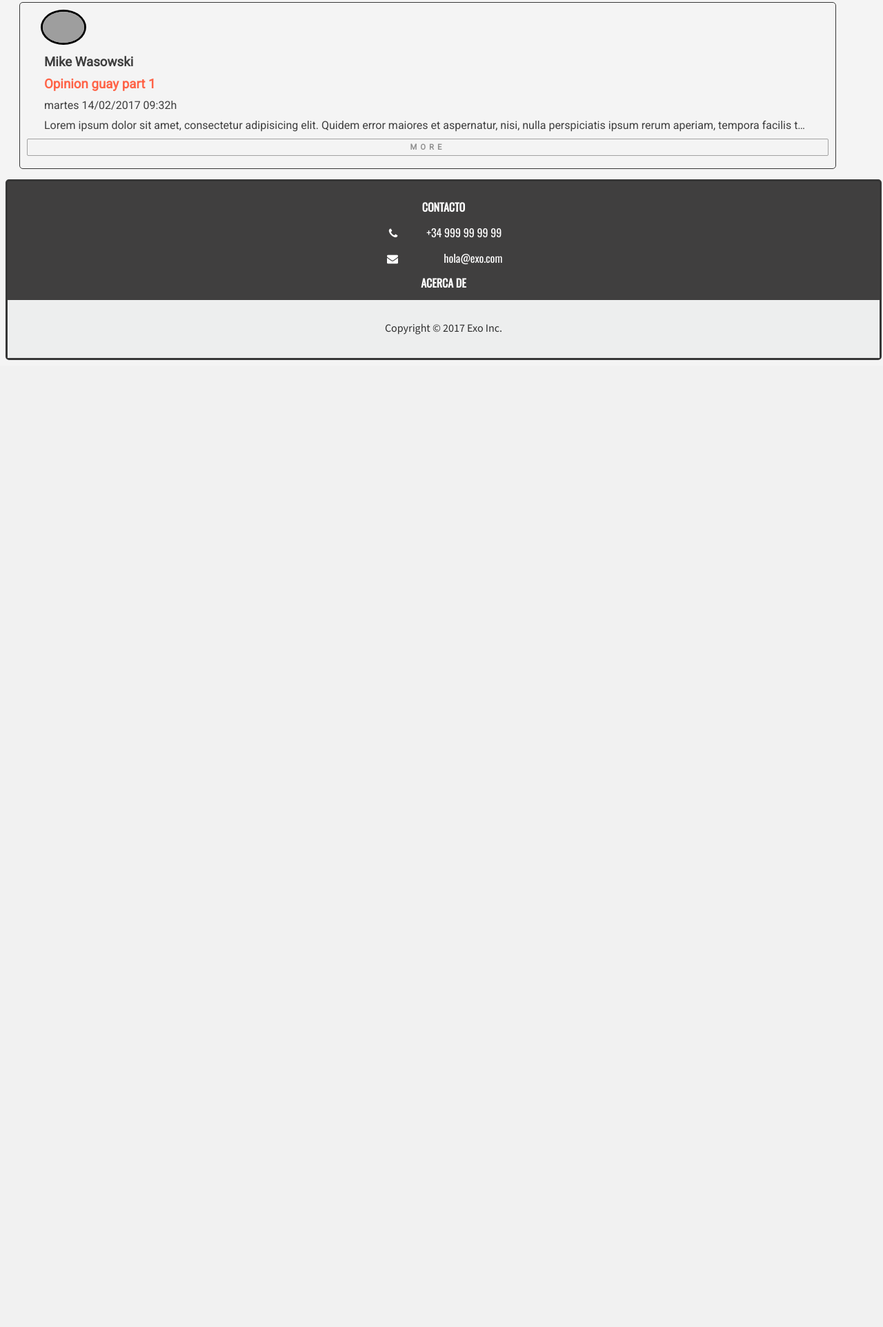
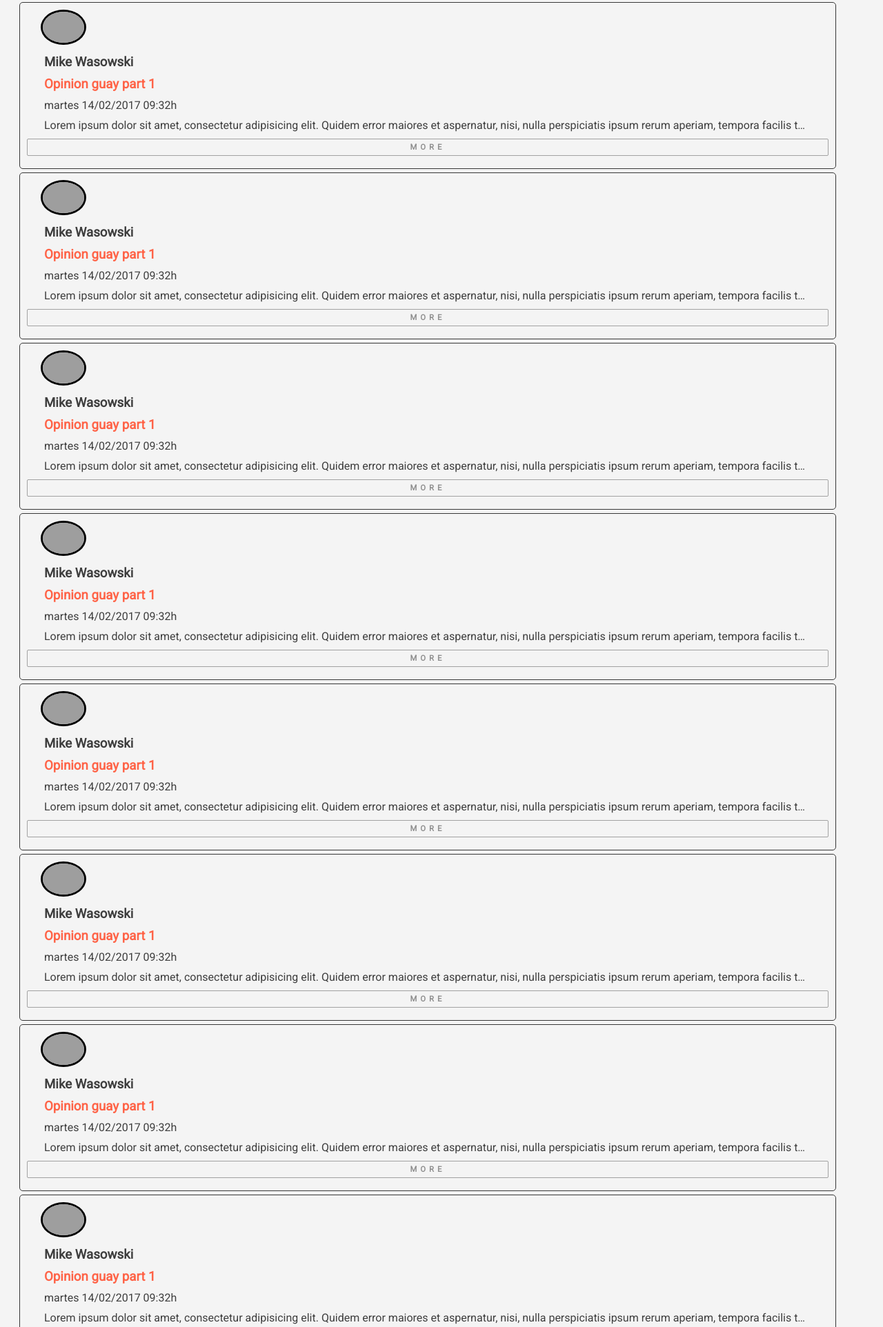
Before and after one commit to exoSalex/PH2, a PHP site: page / in a window 1280 px wide. Shown: the part 1252-3176 px from the top of the page at 69% size. Before the commit the page ends 1774 px from the top, so only its background shows below. Run offline with PHP 8.4, Linux system fonts and the light colour scheme; grey boxes are pictures that could not be loaded.

Commit message:
Paginas de samu formateadas y validadas jeje

```diff
--- a/css/stylomobil.css
+++ b/css/stylomobil.css
@@ -151,6 +151,7 @@ main{
     /* max-width: 1100px; */
     margin: 0;
     margin-top: 55px;
+
 }
 .in_col1{
     display: inline-block;
--- a/index.html
+++ b/index.html
@@ -1,35 +1,26 @@
 <!DOCTYPE html>
+<html lang="zxx">
+	<head>
+		<title>Exo</title>
 
-<html lang="en">
-<head>
-
-	<meta charset="UTF-8">
 		<meta name="viewport" content="width=device-width, initial-scale=1.0">
 		<link rel="stylesheet" type="text/css" href="css/stylomobil.css">
 		<link rel="stylesheet" href="font-awesome-4.7.0/css/font-awesome.min.css">
-<link href="https://fonts.googleapis.com/css?family=Mada|Oswald" rel="stylesheet">
+		<link href="https://fonts.googleapis.com/css?family=Mada" rel="stylesheet">
+		<link href="https://fonts.googleapis.com/css?family=Oswald" rel="stylesheet">
 		<link type="text/css" rel="stylesheet" href="fontello/css/iconset.css" />
-
-
-
-
-		<title>Exo</title>
 		<meta charset="UTF-8">
 		<meta name="description" content="Comparte tus experiencias y opiniones con todo el mundo.">
 		<meta name="keywords" content="critica, opiniones, experiencias, opinar, debate" >
 		<meta name="author" content="Samuel Martínez Javaloyes  / Alejandro Ruiz Cáceres">
 		<meta name="viewport" content="width=device-width, initial-scale=1.0">
 
-		<link rel="stylesheet" type="text/css" href="css/stylomobil.css">
-
-
-
 	</head>
 	<body>
 		<header>
 			<div class="in_present">
 				<a href="index.html"><img class="in_logotipo" src="corp/logo-exo.svg" alt="logotipo de EXO"></a>
-<a href="nueva-entrada.html"><img class="in_mas" src="corp/plus.svg" alt="subir publicación"></a>
+				<a href="nueva_entrada.html"><img class="in_mas" src="corp/plus.svg" alt="subir publicación"></a>
 			</div>
 			<div id="in_menuToggle">
 				<!--
@@ -50,11 +41,11 @@
 				<ul id="in_menu">
 
 
-	<li class="in_elementomenu"><a href="default.asp">Categories</a></li>
+					<li class="in_elementomenu"><a href="#">Categories</a></li>
 					<li class="in_elementomenu"><a href="buscar.html">Buscar</a></li>
-	<li class="in_elementomenu"><a id="leftu" href="login.html">Log In</a></li>
-	<li class="in_elementomenu"><a id="leftu" href="contact.asp">Log Out</a></li>
-	<li class="in_elementomenu"><a id="leftu" href="registro.html">Register</a></li>
+					<li class="in_elementomenu"><a id="leftu1" href="login.html">Log In</a></li>
+					<li class="in_elementomenu"><a id="leftu2" href="#">Log Out</a></li>
+					<li class="in_elementomenu"><a id="leftu3" href="registro.html">Register</a></li>
 				</ul>
 			</div>
 		</header>
@@ -65,7 +56,6 @@
 				<article class="in_ficha">
 					<div class="in_contain">
 						<img class="in_imgs" src="https://mir-s3-cdn-cf.behance.net/project_modules/disp/ba8b5448417141.56082ed91bfd1.png" alt="sample87" />
-
 
 					</div>
 					<div class="in_overlay">
@@ -86,13 +76,11 @@
 						</div>
 
 						<!--<a href="#" class="info">More Info</a>-->
-
 					</div>
 				</article>
 				<article class="in_ficha">
 					<div class="in_contain">
 						<img class="in_imgs" src="https://mir-s3-cdn-cf.behance.net/project_modules/disp/83328320853529.56317c5adceb6.png" alt="sample87" />
-
 
 					</div>
 					<div class="in_overlay">
@@ -113,13 +101,11 @@
 						</div>
 
 						<!--<a href="#" class="info">More Info</a>-->
-
 					</div>
 				</article>
 				<article class="in_ficha">
 					<div class="in_contain">
 						<img class="in_imgs" src="https://s-media-cache-ak0.pinimg.com/564x/19/0d/56/190d56f7981e941877cdb6753c0235b8.jpg" alt="sample87" />
-
 
 					</div>
 					<div class="in_overlay">
@@ -140,13 +126,11 @@
 						</div>
 
 						<!--<a href="#" class="info">More Info</a>-->
-
 					</div>
 				</article>
 				<article class="in_ficha">
 					<div class="in_contain">
 						<img class="in_imgs" src="https://www.inspirationde.com/wp-content/uploads/2014/08/funyeah-on-digital-art-served-140906620248ngk.jpg" alt="sample87" />
-
 
 					</div>
 					<div class="in_overlay">
@@ -167,13 +151,11 @@
 						</div>
 
 						<!--<a href="#" class="info">More Info</a>-->
-
 					</div>
 				</article>
 				<article class="in_ficha">
 					<div class="in_contain">
 						<img class="in_imgs" src="https://s-media-cache-ak0.pinimg.com/564x/6b/da/0f/6bda0fdff0cfd1bb9e6bbfecf6b8d56a.jpg" alt="sample87" />
-
 
 					</div>
 					<div class="in_overlay">
@@ -194,13 +176,11 @@
 						</div>
 
 						<!--<a href="#" class="info">More Info</a>-->
-
 					</div>
 				</article>
 				<article class="in_ficha">
 					<div class="in_contain">
-					<img class="in_imgs" src="https://s-media-cache-ak0.pinimg.com/564x/15/b2/87/15b287eeb3b783dab3862272105682e5.jpg" />
-
+						<img class="in_imgs" src="https://s-media-cache-ak0.pinimg.com/564x/15/b2/87/15b287eeb3b783dab3862272105682e5.jpg" alt="sample87" />
 
 					</div>
 					<div class="in_overlay">
@@ -221,10 +201,8 @@
 						</div>
 
 						<!--<a href="#" class="info">More Info</a>-->
-
 					</div>
 				</article>
-
 
 
 
@@ -241,13 +219,11 @@
 
 
 
-
 			</div>
-
 			<div class="in_coleft">
 
 				<article class="in_coment">
-    		<img class="in_profo" src="pictures/lXDGjUj.gif" alt="">
+					<img class="in_profo" src="http://33.media.tumblr.com/32d3999ec96ef3757effdf93de6199d6/tumblr_nho41kUg0M1ts4htvo1_500.gif" alt="">
 					<h3 class="in_profoname"> Mike Wasowski </h3>
 					<h3 class="in_comentname">Opinion guay part 1 </h3>
 					<p class="in_fecha">
@@ -256,33 +232,167 @@
 						<span class="in_time">09:32h</span>
 					</p>
 					<div>
-
 						<div class="in_cobox">
 							<p class="in_coparraf"> Lorem ipsum dolor sit amet, consectetur adipisicing elit. Quidem error maiores et aspernatur, nisi, nulla perspiciatis ipsum rerum aperiam, tempora facilis totam adipisci omnis. Quas, ut aut suscipit labore modi.</p>
-    			<a class="in_colink" href="#">More</a>
+							<a class="in_colink" href="entrada.html">More</a>
 						</div>
 					</div>
-
+				</article>
+				<article class="in_coment">
+					<img class="in_profo" src="http://33.media.tumblr.com/32d3999ec96ef3757effdf93de6199d6/tumblr_nho41kUg0M1ts4htvo1_500.gif" alt="">
+					<h3 class="in_profoname"> Mike Wasowski </h3>
+					<h3 class="in_comentname">Opinion guay part 1 </h3>
+					<p class="in_fecha">
+						<span class="in_day">martes</span>
+						<span class="in_datetime">14/02/2017</span>
+						<span class="in_time">09:32h</span>
+					</p>
+					<div>
+						<div class="in_cobox">
+							<p class="in_coparraf"> Lorem ipsum dolor sit amet, consectetur adipisicing elit. Quidem error maiores et aspernatur, nisi, nulla perspiciatis ipsum rerum aperiam, tempora facilis totam adipisci omnis. Quas, ut aut suscipit labore modi.</p>
+							<a class="in_colink" href="entrada.html">More</a>
+						</div>
+					</div>
+				</article>
+				<article class="in_coment">
+					<img class="in_profo" src="http://33.media.tumblr.com/32d3999ec96ef3757effdf93de6199d6/tumblr_nho41kUg0M1ts4htvo1_500.gif" alt="">
+					<h3 class="in_profoname"> Mike Wasowski </h3>
+					<h3 class="in_comentname">Opinion guay part 1 </h3>
+					<p class="in_fecha">
+						<span class="in_day">martes</span>
+						<span class="in_datetime">14/02/2017</span>
+						<span class="in_time">09:32h</span>
+					</p>
+					<div>
+						<div class="in_cobox">
+							<p class="in_coparraf"> Lorem ipsum dolor sit amet, consectetur adipisicing elit. Quidem error maiores et aspernatur, nisi, nulla perspiciatis ipsum rerum aperiam, tempora facilis totam adipisci omnis. Quas, ut aut suscipit labore modi.</p>
+							<a class="in_colink" href="entrada.html">More</a>
+						</div>
+					</div>
+				</article>
+				<article class="in_coment">
+					<img class="in_profo" src="http://33.media.tumblr.com/32d3999ec96ef3757effdf93de6199d6/tumblr_nho41kUg0M1ts4htvo1_500.gif" alt="">
+					<h3 class="in_profoname"> Mike Wasowski </h3>
+					<h3 class="in_comentname">Opinion guay part 1 </h3>
+					<p class="in_fecha">
+						<span class="in_day">martes</span>
+						<span class="in_datetime">14/02/2017</span>
+						<span class="in_time">09:32h</span>
+					</p>
+					<div>
+						<div class="in_cobox">
+							<p class="in_coparraf"> Lorem ipsum dolor sit amet, consectetur adipisicing elit. Quidem error maiores et aspernatur, nisi, nulla perspiciatis ipsum rerum aperiam, tempora facilis totam adipisci omnis. Quas, ut aut suscipit labore modi.</p>
+							<a class="in_colink" href="entrada.html">More</a>
+						</div>
+					</div>
+				</article>
+				<article class="in_coment">
+					<img class="in_profo" src="http://33.media.tumblr.com/32d3999ec96ef3757effdf93de6199d6/tumblr_nho41kUg0M1ts4htvo1_500.gif" alt="">
+					<h3 class="in_profoname"> Mike Wasowski </h3>
+					<h3 class="in_comentname">Opinion guay part 1 </h3>
+					<p class="in_fecha">
+						<span class="in_day">martes</span>
+						<span class="in_datetime">14/02/2017</span>
+						<span class="in_time">09:32h</span>
+					</p>
+					<div>
+						<div class="in_cobox">
+							<p class="in_coparraf"> Lorem ipsum dolor sit amet, consectetur adipisicing elit. Quidem error maiores et aspernatur, nisi, nulla perspiciatis ipsum rerum aperiam, tempora facilis totam adipisci omnis. Quas, ut aut suscipit labore modi.</p>
+							<a class="in_colink" href="entrada.html">More</a>
+						</div>
+					</div>
+				</article>
+				<article class="in_coment">
+					<img class="in_profo" src="http://33.media.tumblr.com/32d3999ec96ef3757effdf93de6199d6/tumblr_nho41kUg0M1ts4htvo1_500.gif" alt="">
+					<h3 class="in_profoname"> Mike Wasowski </h3>
+					<h3 class="in_comentname">Opinion guay part 1 </h3>
+					<p class="in_fecha">
+						<span class="in_day">martes</span>
+						<span class="in_datetime">14/02/2017</span>
+						<span class="in_time">09:32h</span>
+					</p>
+					<div>
+						<div class="in_cobox">
+							<p class="in_coparraf"> Lorem ipsum dolor sit amet, consectetur adipisicing elit. Quidem error maiores et aspernatur, nisi, nulla perspiciatis ipsum rerum aperiam, tempora facilis totam adipisci omnis. Quas, ut aut suscipit labore modi.</p>
+							<a class="in_colink" href="entrada.html">More</a>
+						</div>
+					</div>
+				</article>
+				<article class="in_coment">
+					<img class="in_profo" src="http://33.media.tumblr.com/32d3999ec96ef3757effdf93de6199d6/tumblr_nho41kUg0M1ts4htvo1_500.gif" alt="">
+					<h3 class="in_profoname"> Mike Wasowski </h3>
+					<h3 class="in_comentname">Opinion guay part 1 </h3>
+					<p class="in_fecha">
+						<span class="in_day">martes</span>
+						<span class="in_datetime">14/02/2017</span>
+						<span class="in_time">09:32h</span>
+					</p>
+					<div>
+						<div class="in_cobox">
+							<p class="in_coparraf"> Lorem ipsum dolor sit amet, consectetur adipisicing elit. Quidem error maiores et aspernatur, nisi, nulla perspiciatis ipsum rerum aperiam, tempora facilis totam adipisci omnis. Quas, ut aut suscipit labore modi.</p>
+							<a class="in_colink" href="entrada.html">More</a>
+						</div>
+					</div>
+				</article>
+				<article class="in_coment">
+					<img class="in_profo" src="http://33.media.tumblr.com/32d3999ec96ef3757effdf93de6199d6/tumblr_nho41kUg0M1ts4htvo1_500.gif" alt="">
+					<h3 class="in_profoname"> Mike Wasowski </h3>
+					<h3 class="in_comentname">Opinion guay part 1 </h3>
+					<p class="in_fecha">
+						<span class="in_day">martes</span>
+						<span class="in_datetime">14/02/2017</span>
+						<span class="in_time">09:32h</span>
+					</p>
+					<div>
+						<div class="in_cobox">
+							<p class="in_coparraf"> Lorem ipsum dolor sit amet, consectetur adipisicing elit. Quidem error maiores et aspernatur, nisi, nulla perspiciatis ipsum rerum aperiam, tempora facilis totam adipisci omnis. Quas, ut aut suscipit labore modi.</p>
+							<a class="in_colink" href="entrada.html">More</a>
+						</div>
+					</div>
+				</article>
+				<article class="in_coment">
+					<img class="in_profo" src="http://33.media.tumblr.com/32d3999ec96ef3757effdf93de6199d6/tumblr_nho41kUg0M1ts4htvo1_500.gif" alt="">
+					<h3 class="in_profoname"> Mike Wasowski </h3>
+					<h3 class="in_comentname">Opinion guay part 1 </h3>
+					<p class="in_fecha">
+						<span class="in_day">martes</span>
+						<span class="in_datetime">14/02/2017</span>
+						<span class="in_time">09:32h</span>
+					</p>
+					<div>
+						<div class="in_cobox">
+							<p class="in_coparraf"> Lorem ipsum dolor sit amet, consectetur adipisicing elit. Quidem error maiores et aspernatur, nisi, nulla perspiciatis ipsum rerum aperiam, tempora facilis totam adipisci omnis. Quas, ut aut suscipit labore modi.</p>
+							<a class="in_colink" href="entrada.html">More</a>
+						</div>
+					</div>
+				</article>
+				<article class="in_coment">
+					<img class="in_profo" src="http://33.media.tumblr.com/32d3999ec96ef3757effdf93de6199d6/tumblr_nho41kUg0M1ts4htvo1_500.gif" alt="">
+					<h3 class="in_profoname"> Mike Wasowski </h3>
+					<h3 class="in_comentname">Opinion guay part 1 </h3>
+					<p class="in_fecha">
+						<span class="in_day">martes</span>
+						<span class="in_datetime">14/02/2017</span>
+						<span class="in_time">09:32h</span>
+					</p>
+					<div>
+						<div class="in_cobox">
+							<p class="in_coparraf"> Lorem ipsum dolor sit amet, consectetur adipisicing elit. Quidem error maiores et aspernatur, nisi, nulla perspiciatis ipsum rerum aperiam, tempora facilis totam adipisci omnis. Quas, ut aut suscipit labore modi.</p>
+							<a class="in_colink" href="entrada.html">More</a>
+						</div>
+					</div>
 				</article>
 
 			</div>
-
-
 		</div>
-
-
 		</main>
-
 		<footer class="in_footer">
 			<section class=in_contacto>
-
 				<h4>CONTACTO</h4>
 				<p><i class="iconset-phone"></i>+34 999 99 99 99</p>
 				<a href="mailto:hola@exo.com?Subject=Hola%20Exo" target="_top"><i class="iconset-mail-alt"></i>hola@exo.com</a>
 				<h4><a href="acerca.html">ACERCA DE</a></h4>
-
 			</section>
-
 			<p class="in_copyright"> Copyright &copy; <time datetime="2017">2017</time> Exo Inc. </p>
 
 		</footer>
```
Also changed, not shown: css/stylogin.css (+15 -15 lines), login.html (+21 -36 lines), nueva_entrada.html (+30 -31 lines). Lines whose indentation alone changed are shown as unchanged.
